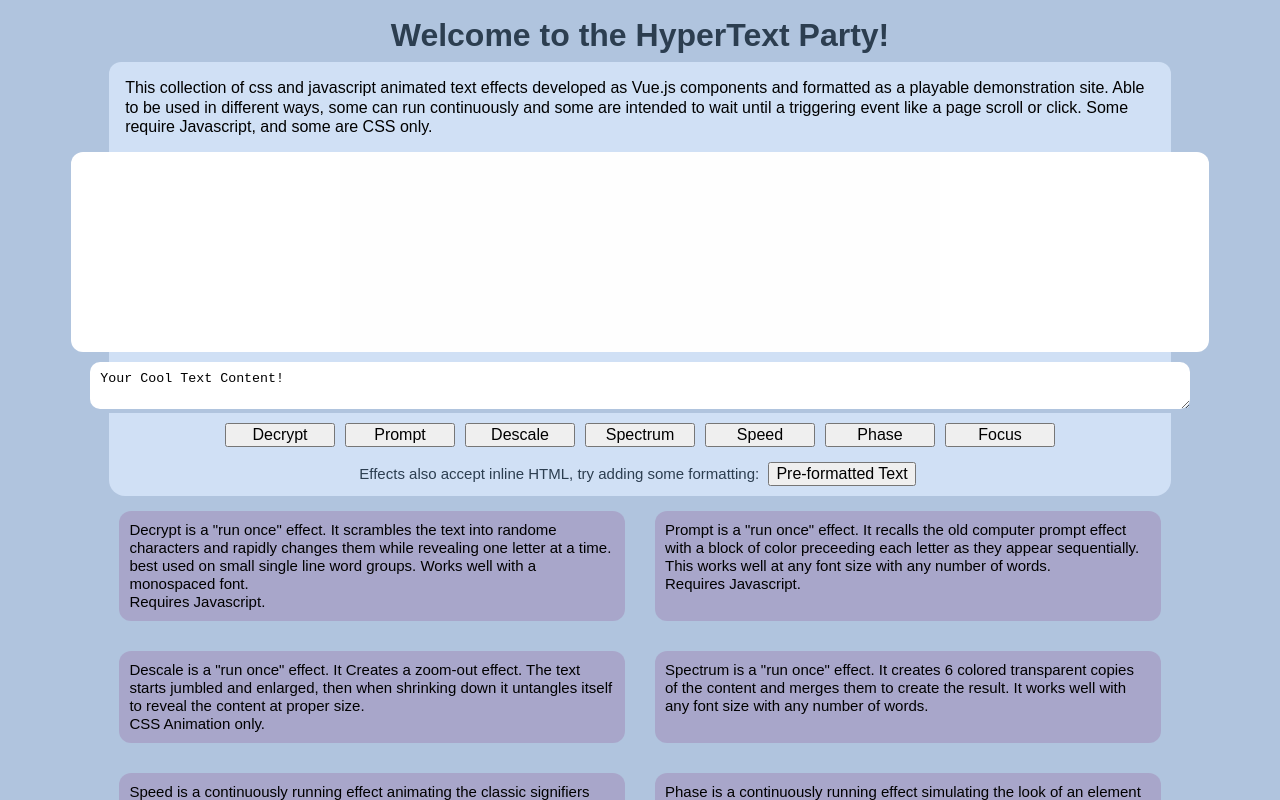
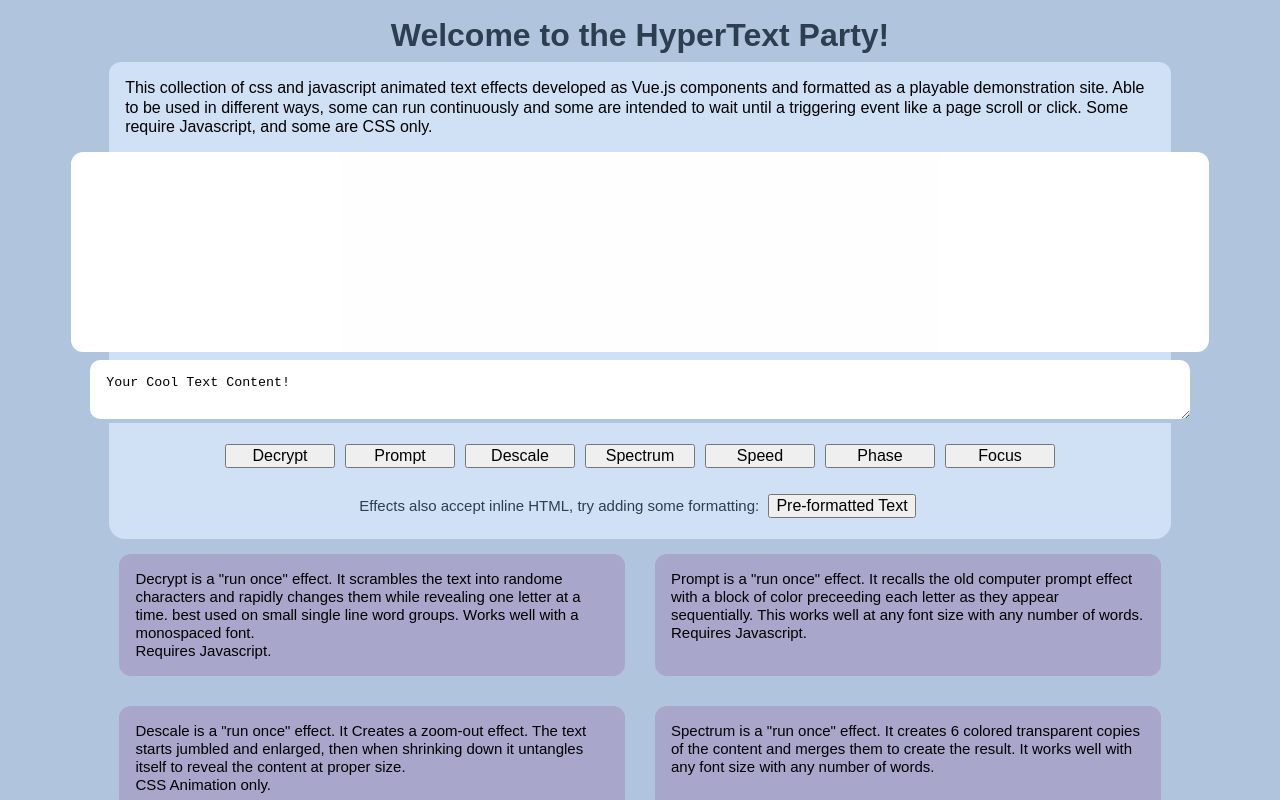
Before and after one commit to tapecard/hypertext, a Vue app: page / in a window 1280 px wide. Shown: the top 800 px of the page. Built offline with nearby package versions, Linux system fonts and the light colour scheme.

Commit message:
More Cleanups Update
Style update paddings
textarea update
license text fix
prompt fix
decrypt comment formatting

```diff
--- a/src/App.vue
+++ b/src/App.vue
@@ -105,11 +105,19 @@ button {
 textarea {
   max-width: 1440px;
   width: 87%;
-  padding: 10px;
+  padding: 16px;
   line-height: 1;
   border-radius: 10px;
   margin-top: 0;
   border: none;
+}
+textarea:focus {
+  border: none;
+    overflow: auto;
+    outline: none;
+    -webkit-box-shadow: none;
+    -moz-box-shadow: none;
+    box-shadow: none;
 }
 .description {
   border-top-right-radius: 12px;
@@ -128,7 +136,7 @@ textarea {
 .topframe-spacer {
   background-color: #d0e0f5;
   width: 84%;
-  height: 10px;
+  height: 8px;
   position: relative;
   display: block;
   margin: 0 auto;
@@ -155,11 +163,11 @@ textarea {
   width: 84%;
   text-align: center;
   margin: 0 auto;
-  padding-top:5px;
+  padding:16px 8px;
 }
 .suggestions {
   margin: 0 auto;
-  padding: 5px;
+  padding: 0 16px 16px 16px;
   width: 84%;
   background-color: #d0e0f5;
   border-bottom-left-radius: 16px;
@@ -175,7 +183,7 @@ textarea {
 }
 .showspace-tile {
   border-radius: 12px;
-  padding: 10px;
+  padding: 16px;
   margin: 15px;
   width: 40%;
   box-sizing: border-box;
--- a/src/components/DecryptStyle.vue
+++ b/src/components/DecryptStyle.vue
@@ -19,7 +19,7 @@ export default {
     }
   },
   watch: {
-    displayClass: function(resetValue) { // watch it
+    displayClass: function(resetValue) {
       if (resetValue != 'decrypt') {
         this.resetButton();
       }
@@ -66,7 +66,7 @@ export default {
           displayArray.push(this.chars[Math.floor(Math.random() * this.chars.length)]);
       }
 
-  // uses tag array data to replace chars with tags:
+   // uses tag array data to replace chars with tags:
       function fixtags(displayArray) {
           let nuArray = [];
           for (let e=0; e < displayArray.length+1; e++) {
@@ -93,7 +93,7 @@ export default {
           return;
       }
 
-  // replaces randoms with originals one char at a time sends to fixtags to add tags back for display at end, switched each character 2x before moving on.
+   // replaces randoms with originals one char at a time sends to fixtags to add tags back for display at end, switches each character 2x before moving on.
       let ticker = -1,
           resultArray = [],
           ztagArr = [...tagArr];
--- a/src/components/DescaleStyle.vue
+++ b/src/components/DescaleStyle.vue
@@ -17,7 +17,7 @@ export default {
     }
   },
   watch: {
-    displayClass: function(resetValue) { // watch it
+    displayClass: function(resetValue) {
       if (resetValue != 'descale') {
         this.resetButton();
       }
--- a/src/components/FocusStyle.vue
+++ b/src/components/FocusStyle.vue
@@ -17,7 +17,7 @@ export default {
     }
   },
   watch: {
-    displayClass: function(resetValue) { // watch it
+    displayClass: function(resetValue) {
       if (resetValue != 'focus') {
         this.resetButton();
       }
--- a/src/components/LicenseText.vue
+++ b/src/components/LicenseText.vue
@@ -1,5 +1,5 @@
 <template>
-  <div class="licence">
+  <div class="license">
     <p class="copyright">
       &copy;{{this.addDate()}} Michael P. Cohen.
     </p>
@@ -14,7 +14,7 @@
 
 <script>
 export default {
-  name: 'LicenceText',
+  name: 'LicenseText',
   methods: {
     addDate() {
       return new Date().getFullYear().toString();
@@ -24,7 +24,7 @@ export default {
 </script>
 
 <style scoped>
-.licence {
+.license {
   font-size: .5rem;
   max-width: 1440px;
   width: 87%;
--- a/src/components/PromptStyle.vue
+++ b/src/components/PromptStyle.vue
@@ -18,7 +18,7 @@ export default {
     }
   },
   watch: {
-    displayClass: function(resetValue) { // watch it
+    displayClass: function(resetValue) {
       if (resetValue != 'prompt-active') {
         this.resetButton();
       }
@@ -77,9 +77,8 @@ export default {
                 if (xtagArr.length && txNum == xtagArr[0][0]) {
                     var currentTag = xtagArr[0][1];
                     txNum += xtagArr[0][2];
+                    result = workText.slice(0,txNum-1).replace(/_/g, ' ')
                     xtagArr.shift();
-                    result = workText.slice(0,txNum).replace(/_/g, ' ') + currentTag
-                    this.$emit('setText', result);
                 } else {
                     txNum++;
                     result = workText.slice(0,txNum-1).replace(/_/g, ' ') + '<span class="prompt">' + workText.slice(txNum-1,txNum) + '</span>';
```
Also changed, not shown: 1 other file (tests, documents, lock files or other folders).
